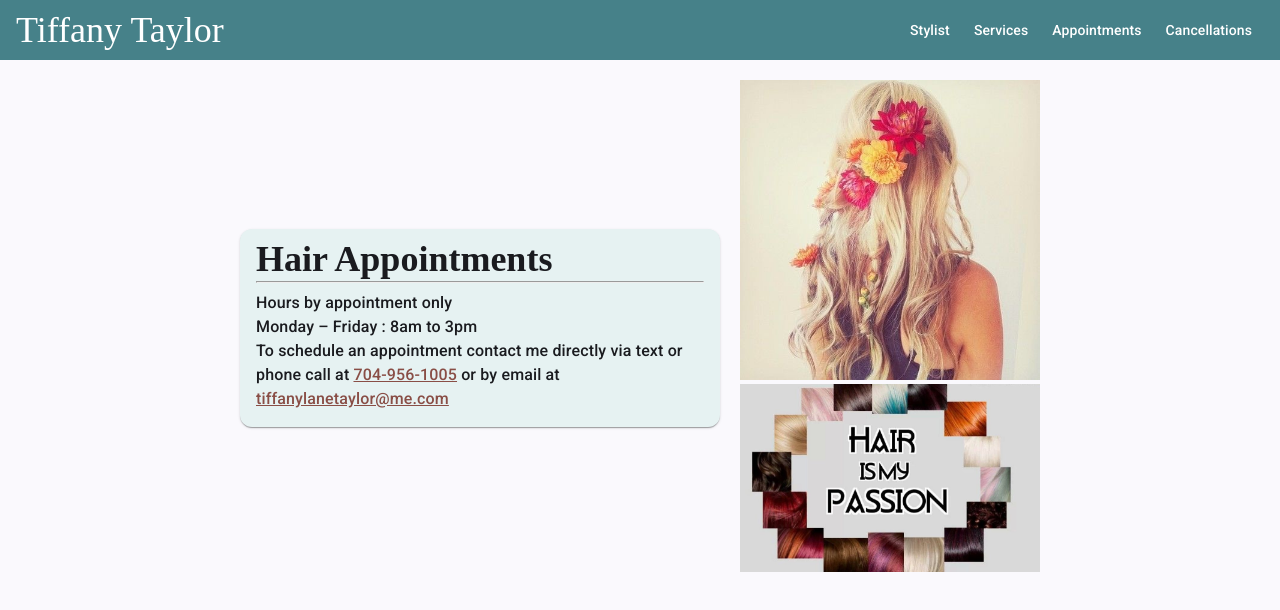
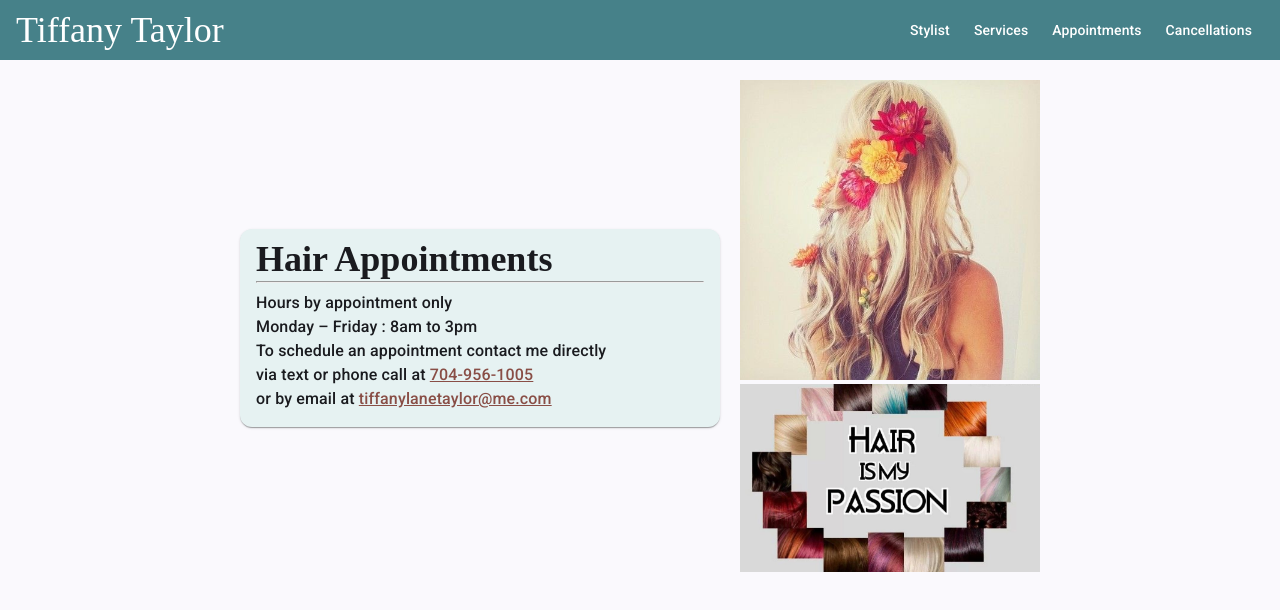
Before and after one commit to hhamrick/tiff-taylor-hair, an Angular app: page /appointments in a window 1280 px wide. Shown: the top 610 px of the page. Built offline with nearby package versions, Linux system fonts and the light colour scheme; a web font is replaced by a local one.

Commit message:
Formatting

```diff
--- a/src/app/appointments-page/appointments-page.component.html
+++ b/src/app/appointments-page/appointments-page.component.html
@@ -1,14 +1,14 @@
 <div class="container">
     <mat-card>
         <mat-card-title>Hair Appointments</mat-card-title>
-        <mat-card-subtitle><hr></mat-card-subtitle>
-        <mat-card-subtitle>Hours by appointment only</mat-card-subtitle>
-        <mat-card-subtitle>Monday – Friday : 8am to 3pm</mat-card-subtitle>
         <mat-card-subtitle>
-            To schedule an appointment contact me directly
-            via text or phone call at
+            <hr>
+            Hours by appointment only
+            <br>Monday – Friday : 8am to 3pm
+            <br>To schedule an appointment contact me directly
+            <br>via text or phone call at
             <a href="tel:704-956-1005" style="white-space: nowrap;">704-956-1005</a>
-            or by email at
+            <br>or by email at
             <a href="mailto:tiffanylanetaylor@me.com">tiffanylanetaylor&#64;me.com</a>
         </mat-card-subtitle>
     </mat-card>
```
